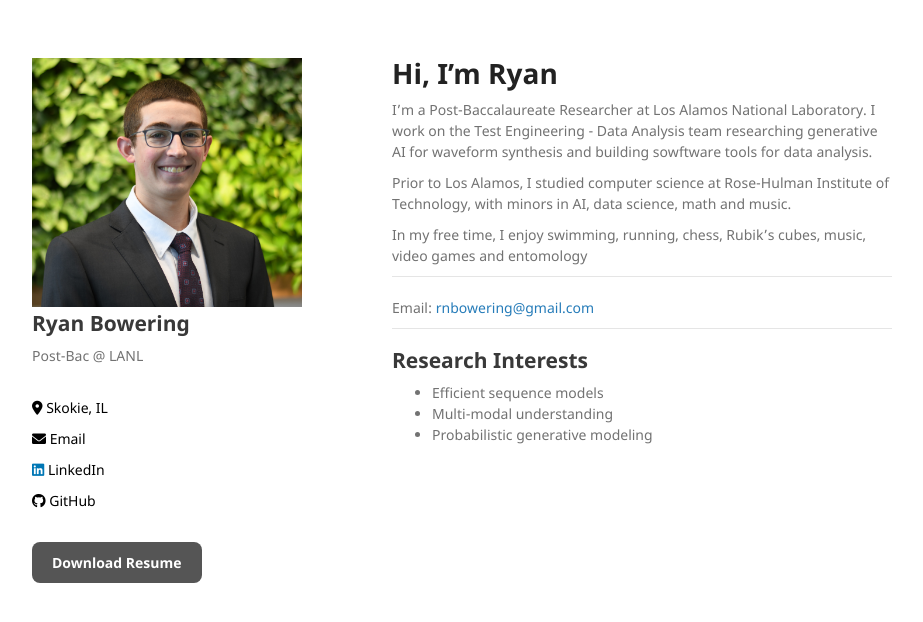
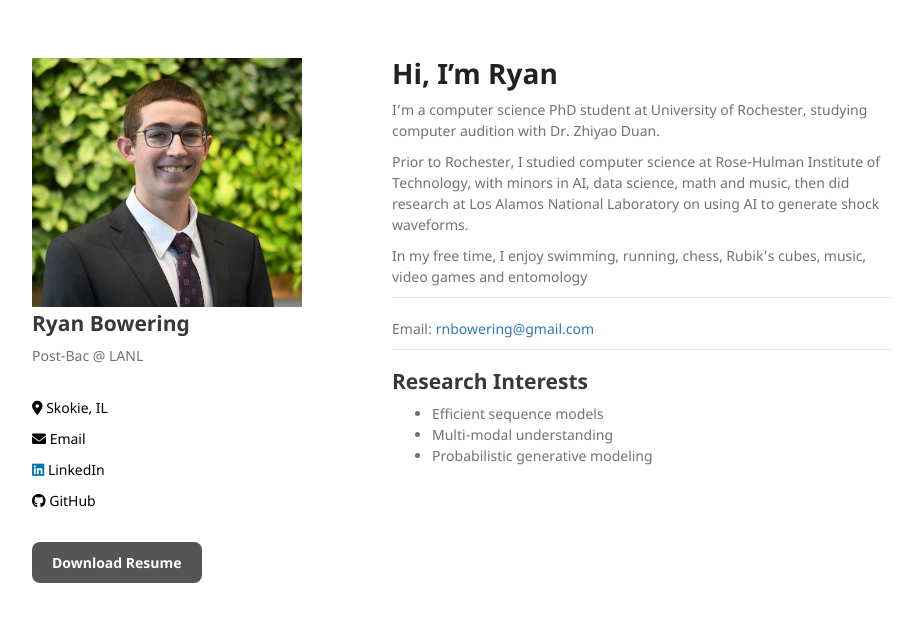
Before and after one commit to bowerirn/bowerirn.github.io, a Jekyll site: the page built from index.md, in a window 1280 px wide. Shown: the top 622 px of the page, without its empty margins (178-1101 px from the left). Built offline with Jekyll 4.4.1, drawn with Linux system fonts in a browser that asks for light colours; our own code applies the rules of GitHub Pages for plain Markdown files.

Commit message:
update after los alamos

```diff
--- a/index.md
+++ b/index.md
@@ -4,9 +4,9 @@ layout: default
 
 # Hi, I'm Ryan
 
-I'm a Post-Baccalaureate Researcher at Los Alamos National Laboratory. I work on the Test Engineering - Data Analysis team researching generative AI for waveform synthesis and building sowftware tools for data analysis.
+I'm a computer science PhD student at University of Rochester, studying computer audition with Dr. Zhiyao Duan.
 
-Prior to Los Alamos, I studied computer science at Rose-Hulman Institute of Technology, with minors in AI, data science, math and music.
+Prior to Rochester, I studied computer science at Rose-Hulman Institute of Technology, with minors in AI, data science, math and music, then did research at Los Alamos National Laboratory on using AI to generate shock waveforms.
 
 In my free time, I enjoy swimming, running, chess, Rubik's cubes, music, video games and entomology
 
```
Also changed, not shown: 1 other file.
